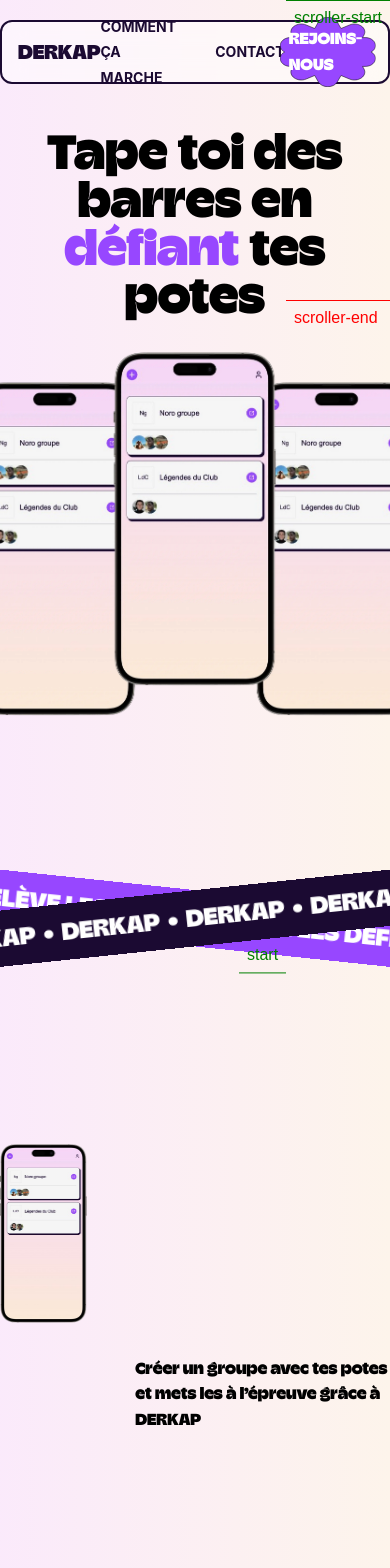
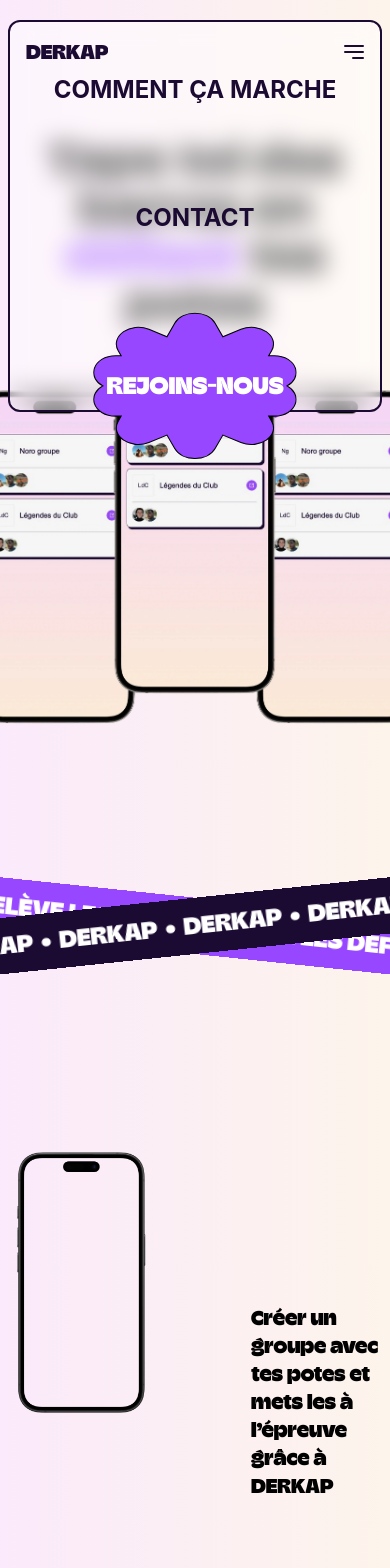
Before and after one commit to AugustinBriolon/DERKAP-LANDING, a Next.js app: page / in a window 390 px wide. Shown: the top 1568 px of the page. Built offline with nearby package versions, Linux system fonts and the light colour scheme.

Commit message:
:dizzy: add burger menu and animatin on it

```diff
--- a/components/Button.tsx
+++ b/components/Button.tsx
@@ -2,9 +2,9 @@
 
 export default function Button() {
   return (
-    <div className="relative w-full flex justify-end px-1 cursor-pointer">
-      <p className="z-20 text-white uppercase">Rejoins-nous</p>
-      <Image src="/icons/bg-btn.svg" width={24} height={24} alt="Background Button" className="scale-110 z-10 absolute w-full h-24 object-contain top-1/2 left-1/2 -translate-x-1/2 -translate-y-1/2"/>
+    <div className="relative flex justify-end px-1 cursor-pointer">
+      <p className="z-20 text-white uppercase text-2xl sm:text-base">Rejoins-nous</p>
+      <Image src="/icons/bg-btn.svg" width={24} height={24} alt="Background Button" className="scale-110 z-10 absolute w-full sm:h-24 object-cover sm:object-contain top-1/2 left-1/2 -translate-x-1/2 -translate-y-1/2"/>
     </div>
   )
 }
--- a/components/Header.tsx
+++ b/components/Header.tsx
@@ -1,28 +1,176 @@
+import { useGSAP } from "@gsap/react";
+import { gsap } from "gsap";
 import Button from "./Button";
+import clsx from "clsx";
+import { useEffect, useState } from "react";
+import { useLenis } from "@studio-freight/react-lenis";
 
 export default function Header() {
+  const [isOpen, setIsOpen] = useState(false);
+  const lenis = useLenis();
+
+  const timelineAnimation = () => {
+    gsap.timeline()
+      .fromTo(
+        ".header-link",
+        {
+          yPercent: 100,
+        },
+        {
+          yPercent: 0,
+          duration: 0.8,
+          stagger: 0.2,
+          ease: "power2.out",
+        }
+      )
+      .fromTo(
+        ".header-btn",
+        {
+          scale: 0.5,
+          opacity: 0,
+        },
+        {
+          scale: 1,
+          opacity: 1,
+          duration: 0.8,
+          ease: "elastic.out",
+        },
+        "-=0.6"
+      )
+      .fromTo(
+        ".burger-line",
+        {
+          scaleX: 0,
+        },
+        {
+          scaleX: 1,
+          duration: 0.5,
+          stagger: 0.2,
+          ease: "power1.out",
+        },
+        "<"
+      );
+  };
+
+  const openMenu = () => {
+    const tl = gsap.timeline();
+
+    if (!isOpen) {
+      tl.fromTo(".nav-burger",
+        {
+          height: "4rem"
+        },
+        {
+        height: "calc(100vh - 2.5rem)",
+        duration: 0.8,
+        ease: "power2.inOut",
+      })
+      .fromTo(
+        ".menu-container",
+        {
+          height: 0
+        },
+        {
+          height: "calc(100% - 10vh)",
+          duration: 0.8,
+          ease: "power2.inOut"
+        },
+        "<"
+      )
+      .fromTo(
+        ".mobile-menu-item",
+        {
+          opacity: 0,
+          y: 20
+        },
+        {
+          opacity: 1,
+          y: 0,
+          duration: 0.4,
+          stagger: 0.1,
+          ease: "power2.out"
+        },
+        ">"
+      );
+    } else {
+      tl.fromTo(
+        ".mobile-menu-item",
+        {
+          opacity: 1,
+          y: 0
+        },
+        {
+          opacity: 0,
+          y: -20,
+          duration: 0.4,
+          stagger: 0.1,
+          ease: "power2.out"
+        }
+      ).to(".nav-burger", {
+        height: "4rem",
+        duration: .6,
+        ease: "power2.inOut"
+      }, ">");
+    }
+
+    setIsOpen(!isOpen);
+  };
+
+  useGSAP(() => {
+    timelineAnimation();
+  });
+
+  useEffect(() => {
+    if (isOpen) {
+      lenis?.stop();
+    } else {
+      lenis?.start();
+    }
+  }, [isOpen, lenis]);
+
   return (
-    <nav className="fixed top-5 left-1/2 -translate-x-1/2 h-16 px-4 py-2 container rounded-xl border-2 border-black bg-white/50 backdrop-blur-md z-50">
-      <ul className="h-full flex justify-between items-center">
-        <li>
-          <a href="#hero" className="text-black text-xl">DERKAP</a>
-        </li>
-        <li>
-          <ul className="flex items-center justify-center gap-8">
-            <li>
-              <a href="#how" className="text-black font-inter font-bold text-sm">COMMENT ÇA MARCHE</a>
-            </li>
-            <li>
-              <a href="#contact" className="text-black font-inter font-bold text-sm">CONTACT</a>
-            </li>
-          </ul>
-        </li>
-        <li>
-          <Button />
-        </li>
-      </ul>
+    <div className="w-full max-w-screen-2xl container fixed top-5 left-1/2 -translate-x-1/2 px-2 z-50">
+      <nav className="nav-burger w-full px-4 py-2 rounded-xl border-2 border-black bg-white/50 backdrop-blur-md">
+        <div className="h-11 flex justify-between items-center">
+          <div className="overflow-hidden">
+            <a href="#hero" className="header-link text-black inline-block text-xl">
+              DERKAP
+            </a>
+          </div>
 
+          <div className="hidden sm:flex items-center justify-center gap-8 overflow-hidden">
+            <a href="#how" className="header-link text-black font-inter font-bold text-sm inline-block">
+              COMMENT ÇA MARCHE
+            </a>
+            <a href="#contact" className="header-link text-black font-inter font-bold text-sm inline-block">
+              CONTACT
+            </a>
+          </div>
+          <div className="hidden sm:block header-btn">
+            <Button />
+          </div>
 
-    </nav>
-  )
+          <div className="flex flex-col items-end gap-1 sm:hidden cursor-pointer" onClick={openMenu}>
+            <div className="burger-line h-[2px] w-5 rounded-full bg-black origin-right"></div>
+            <div className="burger-line h-[2px] w-5 rounded-full bg-black origin-right"></div>
+            <div className="burger-line h-[2px] w-3 rounded-full bg-black origin-right"></div>
+          </div>
+        </div>
+
+        <div className={clsx(isOpen && "pt-8", "menu-container")}>
+          <div className="h-full w-full flex flex-col items-center justify-center gap-24">
+            <a href="#how" className="mobile-menu-item text-black font-inter font-bold text-2xl inline-block text-center text-pretty">
+              COMMENT ÇA MARCHE
+            </a>
+            <a href="#contact" className="mobile-menu-item text-black font-inter font-bold text-2xl inline-block text-center">
+              CONTACT
+            </a>
+            <div className="mobile-menu-item pt-10">
+              <Button />
+            </div>
+          </div>
+        </div>
+      </nav>
+    </div>
+  );
 }
--- a/components/Lines.tsx
+++ b/components/Lines.tsx
@@ -47,6 +47,10 @@
         },
       }
     )
+
+    return () => {
+      ScrollTrigger.getAll().forEach(t => t.kill());
+    }
   }
 
   useGSAP(() => {
--- a/components/Onboarding.tsx
+++ b/components/Onboarding.tsx
@@ -16,11 +16,16 @@
     gsap.to(containerPin.current, {
       scrollTrigger: {
         trigger: containerPin.current,
-        markers: true,
         start: 'top top',
         end: 'bottom +=300vh',
         pin: true,
         scrub: 1,
+        snap: {
+          snapTo: [0.27, 1],
+          delay: 0,
+          ease: 'power2.inOut',
+          duration: { min: 0.2, max: 1.2 },
+        },
       }
     })
   }
@@ -33,10 +38,11 @@
   return (
     <div ref={containerPin} className="h-screen">
       <div className="h-screen w-screen flex items-center justify-center gap-12">
-        <div className="w-1/2 h-[500px]">
-          <Image src="/images/mockup.webp" alt="Mockup de l'application Derkap" width={1396} height={2849} className="w-full h-auto max-h-full object-contain" />
+        <div className="w-1/2 h-[500px] overflow-hidden">
+          <Image src="/images/mockup-iphone.webp" alt="Mockup de l'application Derkap" width={1080} height={1920} className="w-full h-auto max-h-full object-contain" />
         </div>
-        <p className="max-w-1/2">Créer un groupe avec tes potes et mets les à l’épreuve grâce à DERKAP</p>
+        <div className="overflow-hidden"></div>
+        <p className="w-1/2 text-xl">Créer un groupe avec tes potes et mets les à l’épreuve grâce à DERKAP</p>
       </div>
     </div>
   )
--- a/layout/default.tsx
+++ b/layout/default.tsx
@@ -6,7 +6,7 @@
 const Layout = ({ children }: { children: ReactNode }) => {
 
   return (
-    <div className={`max-w-screen-2xl overflow-hidden mx-auto ${champFont.className}`}>
+    <div className={`max-w-screen-2xl p-2 overflow-hidden mx-auto ${champFont.className}`}>
       <Header />
       {children}
       <Footer />
--- a/package.json
+++ b/package.json
@@ -3,7 +3,7 @@
   "version": "0.1.0",
   "private": true,
   "scripts": {
-    "dev": "next dev",
+    "dev": "next dev -p 3001",
     "build": "next build",
     "start": "next start",
     "lint": "next lint"
--- a/pages/index.tsx
+++ b/pages/index.tsx
@@ -25,8 +25,7 @@
   })
 
   return (
-    <>
-      <div className="min-h-screen w-screen">
+    <div className="min-h-screen w-full">
       <div id="hero" className="h-screen py-32 flex flex-col items-center justify-start gap-8 px-2 md:px-4">
         <h1 className="hero-title w-full text-5xl text-center text-pretty">Tape toi des barres en <span className="text-purple">défiant</span> tes potes</h1>
         <div className="overflow-hidden">
@@ -40,6 +39,5 @@
         <p className="text-center text-pretty w-3/4 text-2xl leading-10">Montre à tes amis que tu es toujours prêt pour un <span className="text-purple">défi</span>, peu importe où ils se trouvent. Avec <span className="text-purple">Derkap</span>, c&apos;est <span className="text-purple">fun</span>, <span className="text-purple">facile</span> et <span className="text-purple">intéractif</span>. Lance des défis chaque jour, partage des moments <span className="text-purple">inoubliables</span> et prouve que tu es le meilleur du groupe. Ne laisse plus la distance vous séparer, amusez-vous à <span className="text-purple">chaque instant</span> !</p>
       </div>
     </div>
-    </>
   );
 }
--- a/styles/globals.css
+++ b/styles/globals.css
@@ -50,3 +50,8 @@
 .all-width-font {
   font-size: 24.2vw;
 }
+
+.no-scroll {
+  overflow: hidden;
+  height: 100%;
+}
--- a/tailwind.config.ts
+++ b/tailwind.config.ts
@@ -4,6 +4,7 @@
   content: [
     "./pages/**/*.{js,ts,jsx,tsx,mdx}",
     "./pages/index.tsx",
+    "./layout/*.{js,ts,jsx,tsx,mdx}",
     "./components/**/*.{js,ts,jsx,tsx,mdx}",
   ],
   theme: {
```
Also changed, not shown: public/images/mockup-iphone.webp (added). Lines whose indentation alone changed are shown as unchanged.
